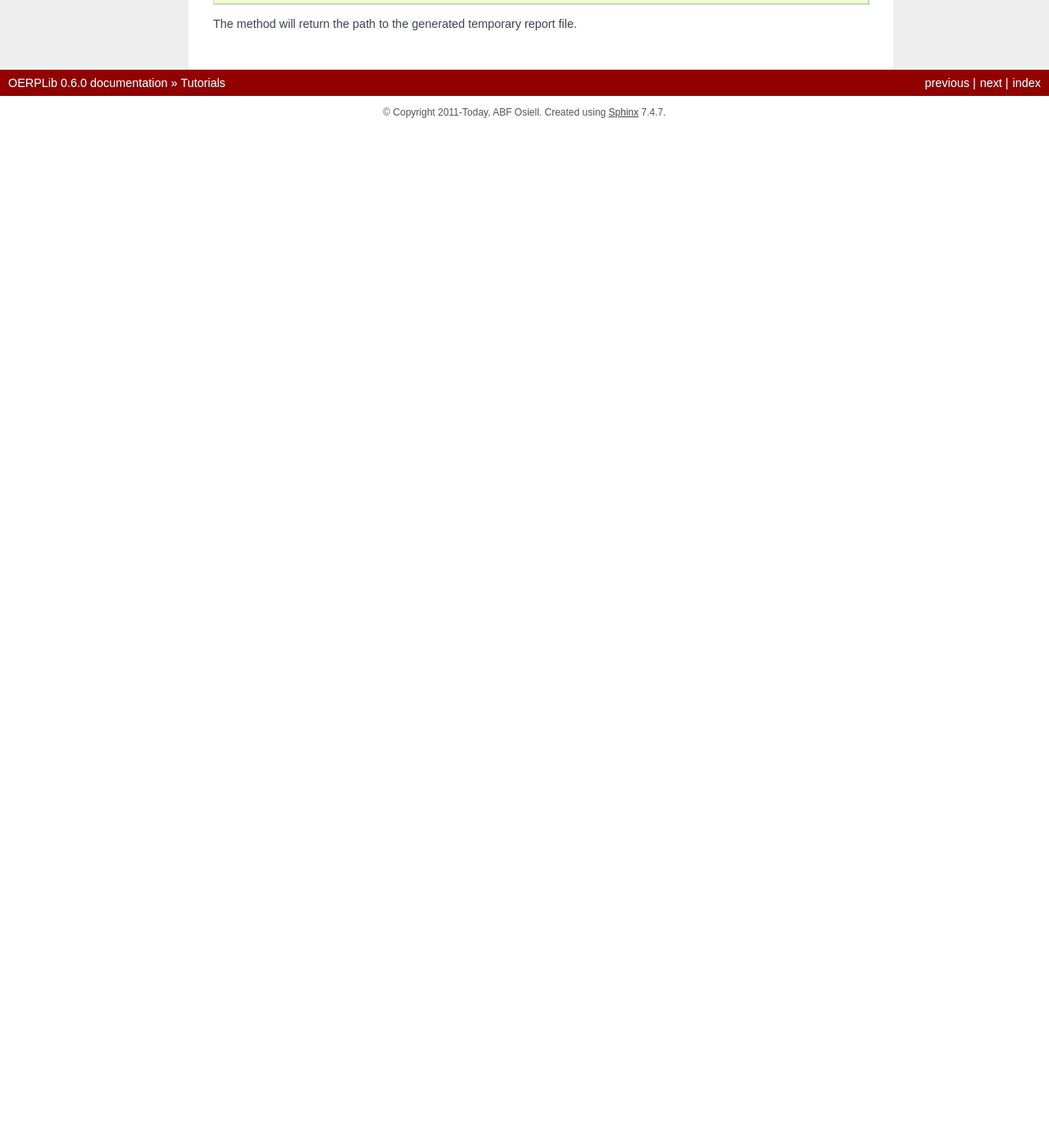
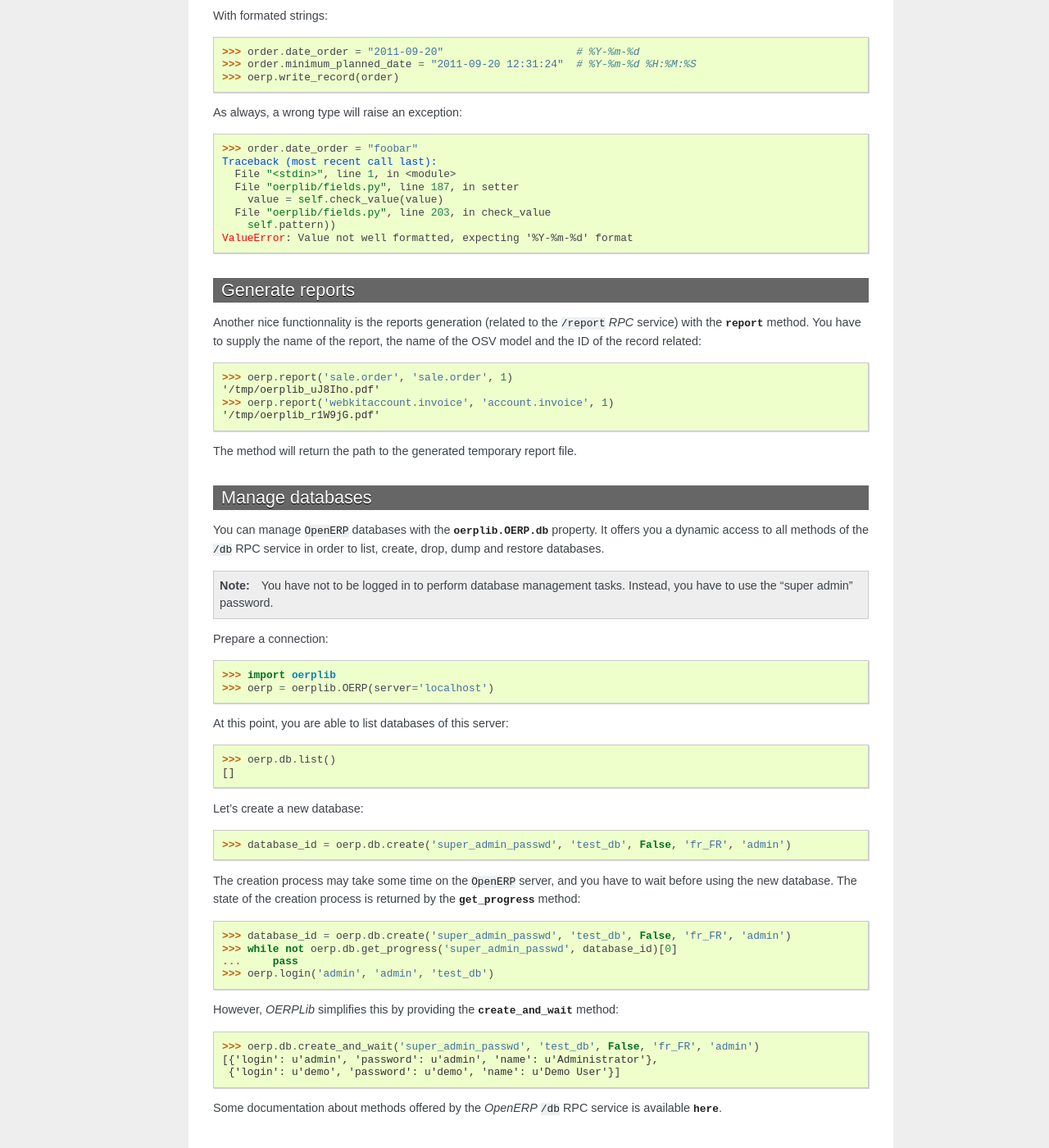
Before and after one commit to osiell/oerplib, a Sphinx documentation site: the page built from doc/source/tutorials.rst, in a window 1280 px wide and 1400 px high, scrolled down 4315 px. Shown: the whole window at 82% size. Built offline with Sphinx 7.4.7, drawn with Linux system fonts in a browser that asks for light colours; before the commit the page ends 4472 px from its top, so only the background shows below that; some of the changed text lies outside the part shown.

Commit message:
Documentation updated (tutorials on the field 'reference' and database management)

```diff
--- a/doc/source/tutorials.rst
+++ b/doc/source/tutorials.rst
@@ -138,7 +138,8 @@
     >>> order.date_order
     datetime.date(2012, 3, 8)
 
-.. See the table of equivalents types with `OpenERP`.
+A list of data types used by ``browse_record`` fields are
+available :ref:`here <fields>`.
 
 Update data through browsable records
 -------------------------------------
@@ -211,6 +212,34 @@
         field_name=self.name))
     ValueError: Instance of 'res.users' supplied doesn't match with the relation 'res.partner' of the 'partner_id' field.
 
+Reference
+'''''''''
+
+.. versionadded:: 0.6.0
+
+To update a ``reference`` field, you have to use either a string or a browsable
+record as below::
+
+    >>> helpdesk = oerp.browse('crm.helpdesk', 1)
+    >>> helpdesk.ref = 'res.partner,1' # with a string with the format '{relation},{id}'
+    >>> oerp.write_record(helpdesk)
+    >>> partner = oerp.browse('res.partner', 1) # with a browsable record
+    >>> helpdesk.ref = partner
+    >>> oerp.write_record(helpdesk)
+
+A check is made on the relation name::
+
+    >>> c.ref = 'foo.bar,42'
+    Traceback (most recent call last):
+      File "<stdin>", line 1, in <module>
+      File "oerplib/service/osv/fields.py", line 213, in __set__
+        value = self.check_value(value)
+      File "oerplib/service/osv/fields.py", line 244, in check_value
+        self._check_relation(relation)
+      File "oerplib/service/osv/fields.py", line 225, in _check_relation
+        field_name=self.name,
+    ValueError: The value 'foo.bar' supplied doesn't match with the possible values '['res.partner', 'calendar.event', 'crm.meeting']' for the 'ref' field
+
 Date and Datetime
 '''''''''''''''''
 
@@ -255,3 +284,48 @@
     '/tmp/oerplib_r1W9jG.pdf'
 
 The method will return the path to the generated temporary report file.
+
+Manage databases
+----------------
+
+You can manage ``OpenERP`` databases with the :attr:`oerplib.OERP.db` property.
+It offers you a dynamic access to all methods of the ``/db`` RPC service in
+order to list, create, drop, dump and restore databases.
+
+.. note::
+    You have not to be logged in to perform database management tasks.
+    Instead, you have to use the "super admin" password.
+
+Prepare a connection::
+
+    >>> import oerplib
+    >>> oerp = oerplib.OERP(server='localhost')
+
+At this point, you are able to list databases of this server::
+
+    >>> oerp.db.list()
+    []
+
+Let's create a new database::
+
+    >>> database_id = oerp.db.create('super_admin_passwd', 'test_db', False, 'fr_FR', 'admin')
+
+The creation process may take some time on the ``OpenERP`` server, and you have
+to wait before using the new database. The state of the creation process is
+returned by the
+:func:`get_progress <oerplib.service.db.DB.get_progress>` method::
+
+    >>> database_id = oerp.db.create('super_admin_passwd', 'test_db', False, 'fr_FR', 'admin')
+    >>> while not oerp.db.get_progress('super_admin_passwd', database_id)[0]
+    ...     pass
+    >>> oerp.login('admin', 'admin', 'test_db')
+
+However, `OERPLib` simplifies this by providing the
+:func:`create_and_wait <oerplib.service.db.DB.create_and_wait>` method::
+
+    >>> oerp.db.create_and_wait('super_admin_passwd', 'test_db', False, 'fr_FR', 'admin')
+    [{'login': u'admin', 'password': u'admin', 'name': u'Administrator'},
+     {'login': u'demo', 'password': u'demo', 'name': u'Demo User'}]
+
+Some documentation about methods offered by the `OpenERP` ``/db`` RPC service
+is available :class:`here <oerplib.service.db.DB>`.
```
